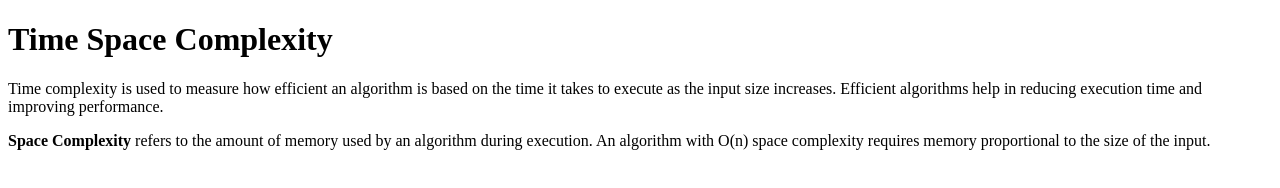
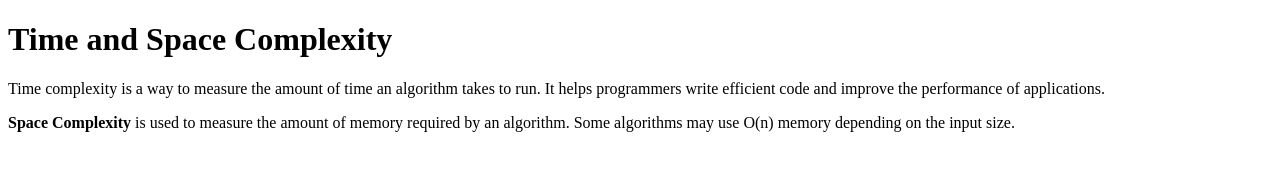
Before and after one commit to acciojob/time-and-space-complexity-Anand20055, a website: page main.html in a window 1280 px wide. Drawn offline with Linux system fonts and the light colour scheme.

Commit message:
created a submission

```diff
--- a/main.html
+++ b/main.html
@@ -1,19 +1,16 @@
 <!DOCTYPE html>
 <html>
-<head>
-    <title>Time and Space Complexity</title>
-</head>
 <body>
 
-    <h1>Time Space Complexity</h1>
+<h1>Time and Space Complexity</h1>
 
-    <p>
-        Time complexity is used to measure how efficient an algorithm is based on the time it takes to execute as the input size increases. Efficient algorithms help in reducing execution time and improving performance.
-    </p>
+<p>
+Time complexity is a way to measure the amount of time an algorithm takes to run. It helps programmers write efficient code and improve the performance of applications.
+</p>
 
-    <p>
-        <b>Space Complexity</b> refers to the amount of memory used by an algorithm during execution. An algorithm with O(n) space complexity requires memory proportional to the size of the input.
-    </p>
+<p>
+<b>Space Complexity</b> is used to measure the amount of memory required by an algorithm. Some algorithms may use O(n) memory depending on the input size.
+</p>
 
 </body>
 </html>
```
